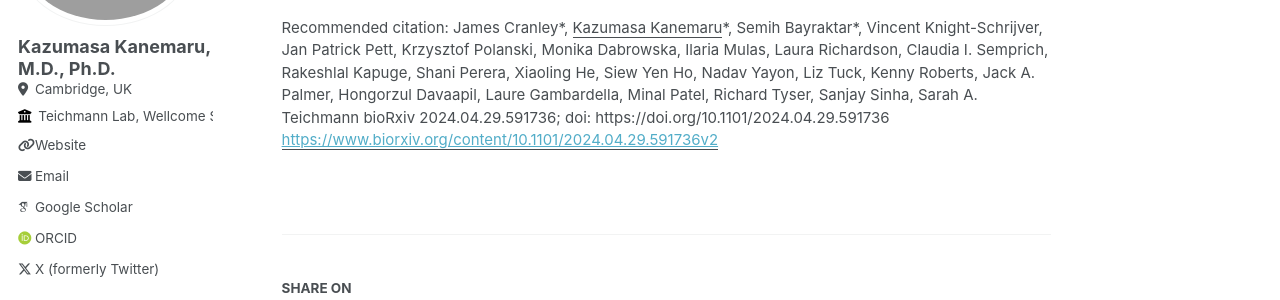
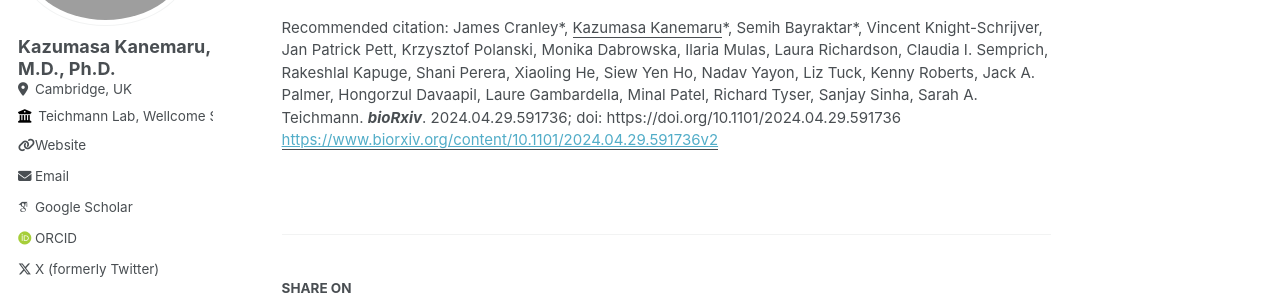
Before and after one commit to kazukane/kazukane.github.io, a Jekyll site: the page built from _publications/2024-08-15-Multiomic analysis reveals developmental dynamics of the human heart in health and disease.md, in a window 1280 px wide and 1067 px high. Shown: the part 214-514 px from the top of the window. Built offline with Jekyll 4.4.1, drawn with Linux system fonts in a browser that asks for light colours; some web fonts are replaced.

```diff
--- a/_publications/2024-08-15-Multiomic analysis reveals developmental dynamics of the human heart in health and disease.md
+++ b/_publications/2024-08-15-Multiomic analysis reveals developmental dynamics of the human heart in health and disease.md
@@ -6,6 +6,5 @@ excerpt: ''
 date: 2024-08-15
 venue: 'bioRxiv'
 paperurl: 'https://www.biorxiv.org/content/10.1101/2024.04.29.591736v2'
-citation: 'James Cranley*, <u>Kazumasa Kanemaru</u>*, Semih Bayraktar*, Vincent Knight-Schrijver, Jan Patrick Pett, Krzysztof Polanski, Monika Dabrowska, Ilaria Mulas, Laura Richardson, Claudia I. Semprich, Rakeshlal Kapuge, Shani Perera, Xiaoling He, Siew Yen Ho, Nadav Yayon, Liz Tuck, Kenny Roberts, Jack A. Palmer, Hongorzul Davaapil, Laure Gambardella, Minal Patel, Richard Tyser, Sanjay Sinha, Sarah A. Teichmann
-bioRxiv 2024.04.29.591736; doi: https://doi.org/10.1101/2024.04.29.591736'
+citation: 'James Cranley*, <u>Kazumasa Kanemaru</u>*, Semih Bayraktar*, Vincent Knight-Schrijver, Jan Patrick Pett, Krzysztof Polanski, Monika Dabrowska, Ilaria Mulas, Laura Richardson, Claudia I. Semprich, Rakeshlal Kapuge, Shani Perera, Xiaoling He, Siew Yen Ho, Nadav Yayon, Liz Tuck, Kenny Roberts, Jack A. Palmer, Hongorzul Davaapil, Laure Gambardella, Minal Patel, Richard Tyser, Sanjay Sinha, Sarah A. Teichmann. <b><i>bioRxiv</i></b>. 2024.04.29.591736; doi: https://doi.org/10.1101/2024.04.29.591736'
 ---
```
Also changed, not shown: _publications/2015-12-11-Tie2 Signaling Enhances Mast Cell Progenitor Adhesion to Vascular Cell Adhesion Molecule-1 (VCAM-1) through α4β1 Integrin.md (+1 -1 lines), _publications/2021-05-18-Selective expression of a C-type lectin receptor, Clec12b, on skin mast cells.md (+1 -1 lines), _publications/2021-10-15-CD300a blockade enhances efferocytosis by infiltrating myeloid cells and ameliorates neuronal deficit after ischemic stroke.md (+1 -1 lines), _publications/2022-12-20-Single-cell transcriptomics for the assessment of cardiac disease.md (+1 -1 lines), _publications/2024-04-27-High-resolution atlas of the developing human heart and the great vessels.md (+1 -2 lines).
